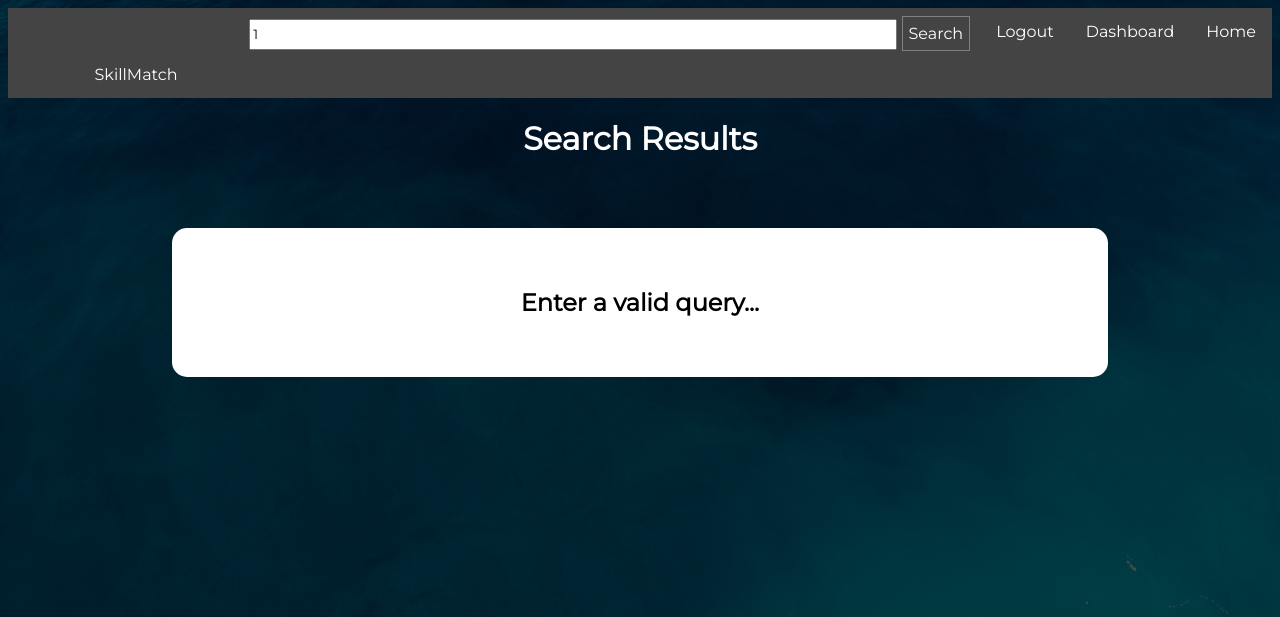
After one commit to aannirajpatel/SkillMatch, a PHP site: page /search/search.php?query=1 in a window 1280 px wide. The commit adds this page. Shown: the top 617 px of the page. Run offline with PHP 8.4, Linux system fonts and the light colour scheme; the visitor is signed in with stand-in values (Sample User, id 1).

Commit message:
Changes made. Inconsistent with DB on Vishva's machine. Ask Vishva to edit and rename column names in dashboard.php, search.php and skillform.php

```diff
--- a/dashboard/dashboard.php
+++ b/dashboard/dashboard.php
@@ -25,9 +25,9 @@ echo "Failed to connect to MySQL: " . mysqli_connect_error();
             <li><a href="../logout/logout.php">Logout</a></li>
 			<li class="active"><a>User</a></li>
             <li>
-                <form name="searchForm" id="searchForm" action="./searchresultdash.html">
+                <form name="searchForm" id="searchForm" action="../search/search.php" method="get">
 
-                    <input type="text" name="searchText" id="searchInput" />
+                    <input type="text" name="query" id="searchInput" />
                     <input type="submit" value="Search" id="searchButton" />
 
                 </form>
--- /dev/null
+++ b/search/search.php
@@ -0,0 +1,94 @@
+<?php
+include('../includes/auth.php');
+include('../includes/db.php');
+?>
+
+<!DOCTYPE html>
+<html>
+
+<head>
+    <title>SkillMatch</title>
+    <link href="https://fonts.googleapis.com/css?family=Montserrat" rel="stylesheet">
+    <link href="../css/searchresult.css" rel="stylesheet" />
+</head>
+
+<body>
+
+    <nav>
+
+		<ul>
+            <li><a href="../home.php">Home</a></li>
+            <li><a href="../dashboard/dashboard.php">Dashboard</a></li>
+            <li><a href="../logout/logout.php">Logout</a></li>
+            <li>
+                <form name="searchForm" id="searchForm" action="search.php">
+                    <input type="text" name="query" id="searchInput" />
+                    <input type="submit" value="Search" id="searchButton" />
+                </form>
+            </li>
+            <li id="logo"><a href="#">SkillMatch</a></li>
+        </ul>
+
+    </nav>
+
+    <header>
+
+		<h1>Search Results</h1>
+
+	</header>
+
+    <section class="results">
+
+
+	<?php
+mysqli_select_db($con, "skillmatch") or die(mysql_error());
+$query = $_GET['query'];
+echo "<script>document.getElementById('searchInput').value='" . $query . "';</script>";
+$min_len = 2;
+
+if (strlen($query) >= $min_len) {
+	$query = htmlspecialchars($query);
+	$query = mysqli_real_escape_string($con, $query);
+	$myquery = "SELECT `reg_no` FROM skills WHERE ";
+	$query = explode("+", $query);
+
+	// print_r($query);
+
+	$count = 0;
+	foreach($query as $key => $value) {
+		$count++;
+		if ($count > 1) {
+			$myquery = $myquery . " OR (`skill_name` LIKE '%" . $value . "%')";
+		}
+		else {
+			$myquery = $myquery . "(`skill_name` LIKE '%" . $value . "%')";
+		}
+	}
+
+	$myquery = $myquery . " GROUP BY `reg_no` ORDER BY count(`reg_no`) DESC,`skill_level` DESC";
+	$raw_results = mysqli_query($con, $myquery) or die(mysqli_error($con));
+
+	// echo "Total ".mysqli_num_rows($raw_results)." search results for query: ".$query;
+
+	if (mysqli_num_rows($raw_results) > 0) {
+		while ($res = mysqli_fetch_array($raw_results)) {
+			$myreg = $res['reg_no'];
+			$detq = "SELECT first_name,last_name from user_info where reg_no='$myreg'";
+			$detr = mysqli_fetch_array(mysqli_query($con, $detq));
+			echo "<article>" . $detr['first_name'] . " " . $detr['last_name'] . " (" . $res['reg_no'] . ")</article>";
+		}
+	}
+	else {
+		echo "<h2 align=\"center\">No results to show...</h2>";
+	}
+}
+else {
+	echo "<h2 align=\"center\">Enter a valid query...</h2>";
+}
+	   ?>
+
+	</section>
+
+</body>
+
+</html>
```
Also changed, not shown: changes made.txt (added, +13 -0 lines), inputprofile/skillinsert.php (+5 -3 lines).
